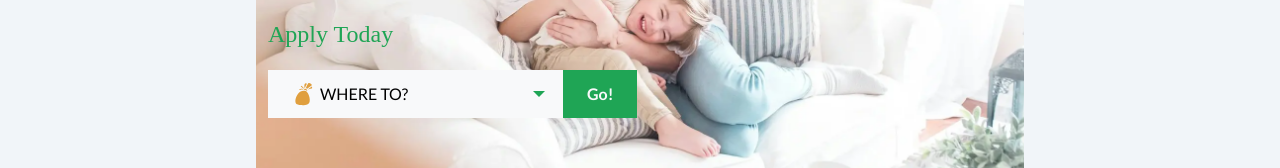
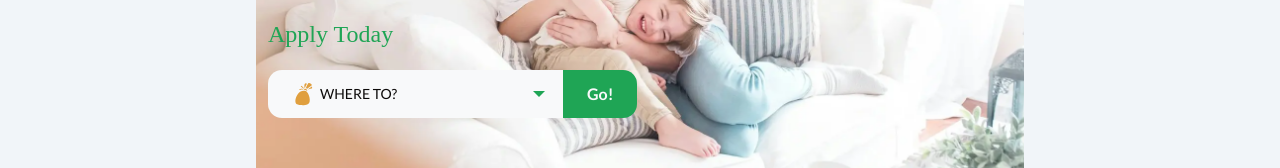
Before and after one commit to Alexandrbig1/loans-home, a React (Vite) app: page / in a window 1280 px wide. Shown: the part 435-603 px from the top of the page. Built offline with nearby package versions, Linux system fonts and the light colour scheme; a web font is replaced by a local one.

Commit message:
feat: added select text option on hero component

```diff
--- a/src/components/Header/Header.styled.jsx
+++ b/src/components/Header/Header.styled.jsx
@@ -229,6 +229,9 @@ export const HeaderItems = styled.li`
 export const HeaderDropDownLink = styled.div`
   font-size: 1.4rem;
   white-space: nowrap;
+  -webkit-user-select: none;
+  -moz-user-select: none;
+  -ms-user-select: none;
   user-select: none;
   font-weight: 700;
   font-family: ${primaryFont};
--- a/src/components/Hero/Hero.jsx
+++ b/src/components/Hero/Hero.jsx
@@ -1,3 +1,5 @@
+import { useState } from "react";
+import HeroSelectData from "../../data/heroSelect.json";
 import {
   ApplyTodayText,
   ApplyWrapper,
@@ -8,13 +10,25 @@ import {
   HeroTitle,
   HeroTitleWrapper,
   HeroWrapper,
-  WhereArrow,
+  SelectedHeroText,
+  SelectedOption,
+  SelectedOptionText,
+  WhereArrowDown,
+  WhereArrowUp,
   WhereIcon,
   WhereTextWrapper,
   WhereWrapper,
 } from "./Hero.styled";
 
 function Hero() {
+  const [isOpen, setIsOpen] = useState(false);
+  const [selectedHeroText, setSelectedHeroText] = useState("");
+
+  const handleOptionClick = (text) => {
+    setSelectedHeroText(text);
+    setIsOpen(false);
+  };
+
   return (
     <HeroContainer>
       <HeroWrapper>
@@ -27,12 +41,26 @@ function Hero() {
         <CTAWrapper>
           <ApplyTodayText>Apply Today</ApplyTodayText>
           <ApplyWrapper>
-            <WhereWrapper>
+            <WhereWrapper onClick={() => setIsOpen(!isOpen)}>
               <WhereTextWrapper>
                 <WhereIcon />
-                <span>Where to?</span>
+                <SelectedHeroText>
+                  {selectedHeroText || "Where to?"}
+                </SelectedHeroText>
               </WhereTextWrapper>
-              <WhereArrow />
+              {isOpen ? <WhereArrowUp /> : <WhereArrowDown />}
+              {isOpen && (
+                <SelectedOption>
+                  {HeroSelectData.map(({ id, heroSelect }) => (
+                    <SelectedOptionText
+                      key={id}
+                      onClick={() => handleOptionClick(heroSelect)}
+                    >
+                      {heroSelect}
+                    </SelectedOptionText>
+                  ))}
+                </SelectedOption>
+              )}
             </WhereWrapper>
             <GoWrapper to="about">Go!</GoWrapper>
           </ApplyWrapper>
--- a/src/components/Hero/Hero.styled.jsx
+++ b/src/components/Hero/Hero.styled.jsx
@@ -130,11 +130,33 @@ export const WhereWrapper = styled.div`
   display: flex;
   justify-content: space-between;
   align-items: center;
-  width: 80%;
-  background-color: #f8f9fa;
   padding: 1.2rem;
   padding-left: 2.4rem;
   text-transform: uppercase;
+  position: relative;
+  border: none;
+  outline: none;
+  background: none;
+  border-top-left-radius: 1.4rem;
+  border-bottom-left-radius: 1.4rem;
+  background-color: ${(p) => p.theme.colors.inputBgColor};
+  width: 80%;
+
+  font-family: ${primaryFont};
+  font-weight: 500;
+  font-size: 1.6rem;
+  line-height: 1.11111;
+  color: ${(p) => p.theme.colors.black};
+  transition: all var(--primary-transition);
+
+  &:hover {
+    background-color: ${(p) => p.theme.colors.lightGreyColor};
+  }
+
+  &:focus {
+    outline: none;
+    box-shadow: rgba(100, 100, 111, 0.2) 0px 7px 29px 0px;
+  }
 `;
 
 export const WhereTextWrapper = styled.div`
@@ -155,6 +177,8 @@ export const GoWrapper = styled(Link)`
   color: ${({ theme }) => theme.colors.whiteColor};
   font-size: 1.6rem;
   transition: all var(--primary-transition);
+  border-top-right-radius: 1.4rem;
+  border-bottom-right-radius: 1.4rem;
 
   &:hover {
     background-color: ${({ theme }) => theme.colors.accentColorHover};
@@ -167,7 +191,72 @@ export const WhereIcon = styled(GiSwapBag)`
   color: #e09f3e;
 `;
 
-export const WhereArrow = styled(IoMdArrowDropdown)`
+export const WhereArrowDown = styled(IoMdArrowDropdown)`
   font-size: 2.4rem;
   color: ${({ theme }) => theme.colors.accentColor};
 `;
+
+export const WhereArrowUp = styled(IoMdArrowDropdown)`
+  font-size: 2.4rem;
+  color: ${({ theme }) => theme.colors.accentColor};
+  transform: rotate(180deg);
+`;
+
+export const SelectedOption = styled.div`
+  width: 100%;
+  position: absolute;
+  bottom: 105%;
+  left: 0;
+  box-shadow: 0 4px 36px 0 rgba(0, 0, 0, 0.02);
+  border: 1px solid rgba(18, 20, 23, 0.05);
+  border-radius: 1.4rem;
+  transition: all var(--primary-transition);
+  padding: 1.4rem 1.8rem;
+  background-color: ${(p) => p.theme.colors.inputBgColor};
+
+  z-index: 5;
+
+  display: flex;
+  flex-direction: column;
+  gap: 1.2rem;
+
+  &:hover {
+    background-color: ${(p) => p.theme.colors.lightGreyColor};
+  }
+
+  @media (min-width: 768px) {
+    bottom: unset;
+    top: 105%;
+  }
+`;
+
+export const SelectedOptionText = styled.span`
+  font-family: ${primaryFont};
+  font-weight: 500;
+  font-size: 1.4rem;
+  line-height: 1.25;
+  color: ${(p) => p.theme.colors.greyColor};
+  transition: all var(--primary-transition);
+
+  &:hover {
+    cursor: pointer;
+    color: ${(p) => p.theme.colors.blackTextColor};
+  }
+
+  &:not(:last-child) {
+    padding-bottom: 1rem;
+    border-bottom: 1px solid ${(p) => p.theme.colors.greyColor};
+  }
+`;
+
+export const SelectedHeroText = styled.span`
+  font-family: ${primaryFont};
+  font-weight: 500;
+  font-size: 1.3rem;
+  line-height: 1.25;
+  color: ${(p) => p.theme.colors.blackTextColor};
+
+  @media (min-width: 768px) {
+    font-size: 1.4rem;
+  }
+`;
--- /dev/null
+++ b/src/data/heroSelect.json
@@ -0,0 +1,14 @@
+[
+  {
+    "heroSelect": "Where To",
+    "id": 1
+  },
+  {
+    "heroSelect": "Choose your destination",
+    "id": 2
+  },
+  {
+    "heroSelect": "Choose Your Journey",
+    "id": 3
+  }
+]
--- a/src/theme/theme.js
+++ b/src/theme/theme.js
@@ -16,6 +16,8 @@ export const theme = {
       burgerOverlay: "rgb(250, 250, 250,0.9)",
       heroOverlayColor: "#1FA55550",
       dropDownBg: "#354f52",
+      inputBgColor: "#f8f9fa",
+      inputBgColorHover: "#354f52",
     },
   },
   dark: {
@@ -34,6 +36,8 @@ export const theme = {
       burgerOverlay: "rgb(36, 36, 36,0.9)",
       heroOverlayColor: "#1FA55550",
       dropDownBg: "#adb5bd",
+      inputBgColor: "#f8f9fa",
+      inputBgColorHover: "#354f52",
     },
   },
 };
```
